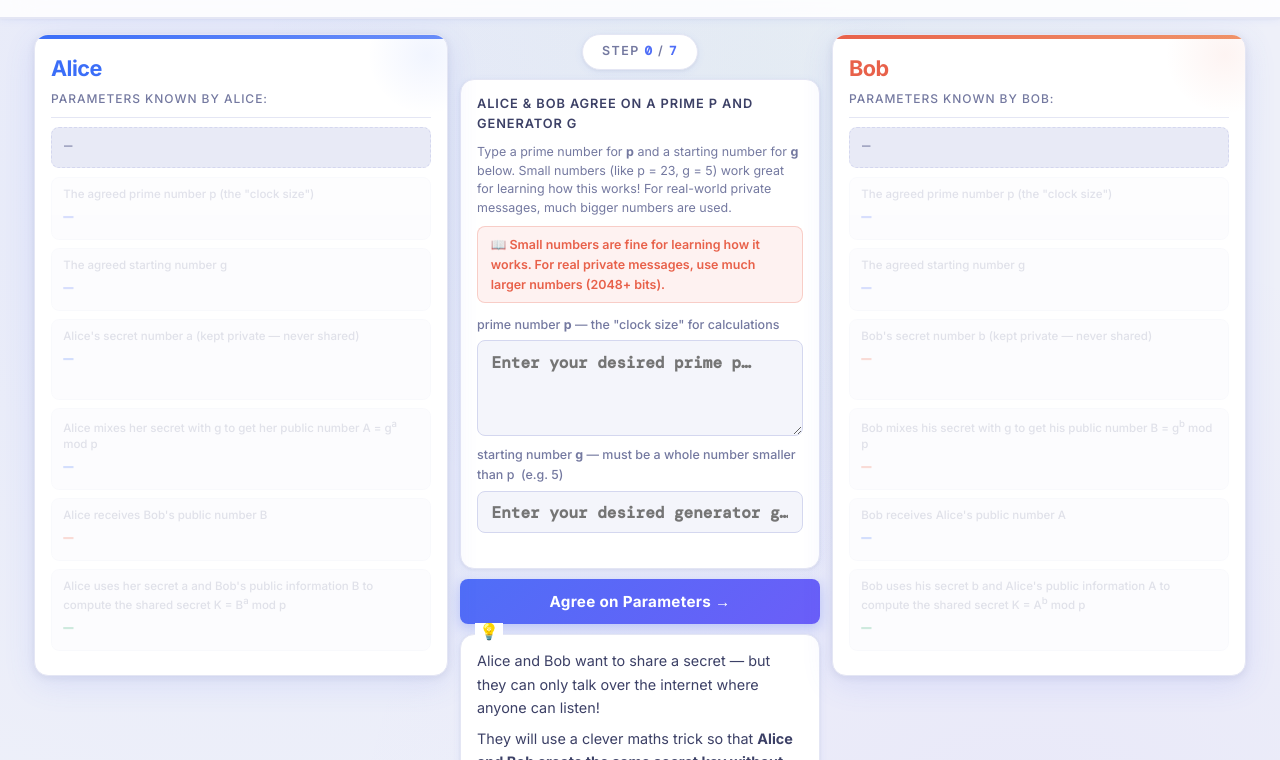
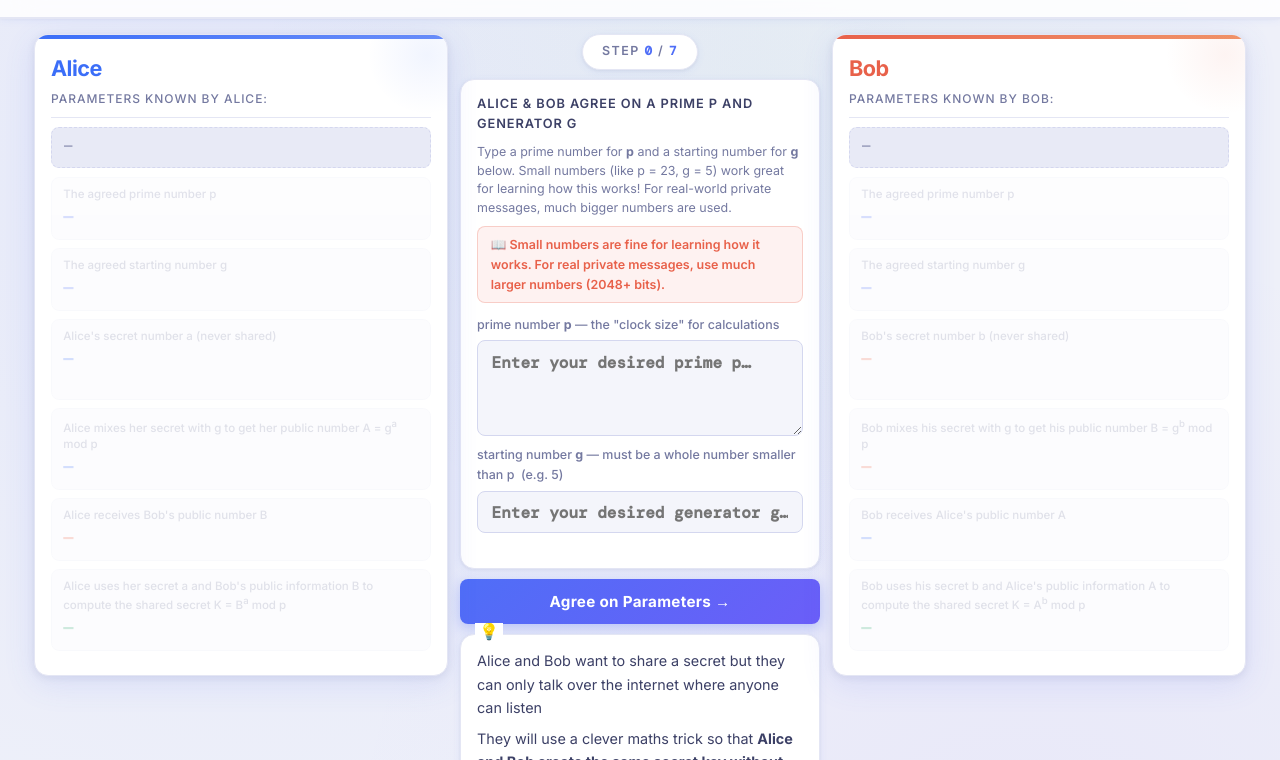
Before and after one commit to LaVie-environment/Diffie-Hellman-Key-Exchange, a website: page index.html in a window 1280 px wide. Shown: the part 40-800 px from the top of the page. Drawn offline with nearby package versions, Linux system fonts and the light colour scheme; a web font is replaced by a local one.

Commit message:
to enhance the readbaility

```diff
--- a/index.html
+++ b/index.html
@@ -3,7 +3,7 @@
 <head>
   <meta charset="UTF-8" />
   <meta name="viewport" content="width=device-width, initial-scale=1.0" />
-  <title>Diffie-Hellman Key Exchange – Interactive Demo</title>
+  <title>Diffie-Hellman Key Exchange Interactive Demo</title>
 
   <!-- MathJax for LaTeX rendering -->
   <script>
@@ -34,7 +34,7 @@
         <div class="param-summary" id="alice-summary">—</div>
 
         <div class="param-row" id="a-p">
-          <div class="param-label">The agreed prime number p (the "clock size")</div>
+          <div class="param-label">The agreed prime number p</div>
           <div class="param-value" id="a-p-val">—</div>
         </div>
 
@@ -44,7 +44,7 @@
         </div>
 
         <div class="param-row" id="a-a">
-          <div class="param-label">Alice's secret number a (kept private — never shared)</div>
+          <div class="param-label">Alice's secret number a (never shared)</div>
           <div class="param-value alice-v" id="a-a-val">—</div>
           <input type="text" id="input-a" class="secret-input alice-secret"
                  placeholder="Alice types her secret number here…" inputmode="numeric" style="display:none;" />
@@ -130,7 +130,7 @@
 
         <!-- Shared key badge -->
         <div class="shared-key-badge" id="shared-badge">
-          <div class="badge-label">Alice and Bob now share the same secret key!</div>
+          <div class="badge-label">Alice and Bob now share the same secret key</div>
           <div class="badge-sub">They created it together without ever sending the secret itself.</div>
           <div class="badge-val" id="badge-k-val"></div>
         </div>
@@ -151,7 +151,7 @@
 
         <!-- Explanation -->
         <div class="explanation-box" id="explanation">
-          <p>Alice and Bob want to share a secret — but they can only talk over the internet where anyone can listen!</p>
+          <p>Alice and Bob want to share a secret but they can only talk over the internet where anyone can listen</p>
           <p>They will use a clever maths trick so that <strong>Alice and Bob create the same secret key without sending the secret itself</strong>.</p>
           <p>To start, type a prime number for <strong>p</strong> and a starting number for <strong>g</strong> above, then click <strong>Agree on Parameters</strong>.</p>
           <p>Try: p = <strong>23</strong>, g = <strong>5</strong> &nbsp;—&nbsp; Use the <kbd>←</kbd> <kbd>→</kbd> arrow keys to move between steps.</p>
@@ -177,7 +177,7 @@
         <div class="param-summary" id="bob-summary">—</div>
 
         <div class="param-row" id="b-p">
-          <div class="param-label">The agreed prime number p (the "clock size")</div>
+          <div class="param-label">The agreed prime number p</div>
           <div class="param-value" id="b-p-val">—</div>
         </div>
 
@@ -187,7 +187,7 @@
         </div>
 
         <div class="param-row" id="b-b">
-          <div class="param-label">Bob's secret number b (kept private — never shared)</div>
+          <div class="param-label">Bob's secret number b (never shared)</div>
           <div class="param-value bob-v" id="b-b-val">—</div>
           <input type="text" id="input-b" class="secret-input bob-secret"
                  placeholder="Bob types his secret number here…" inputmode="numeric" style="display:none;" />
```
